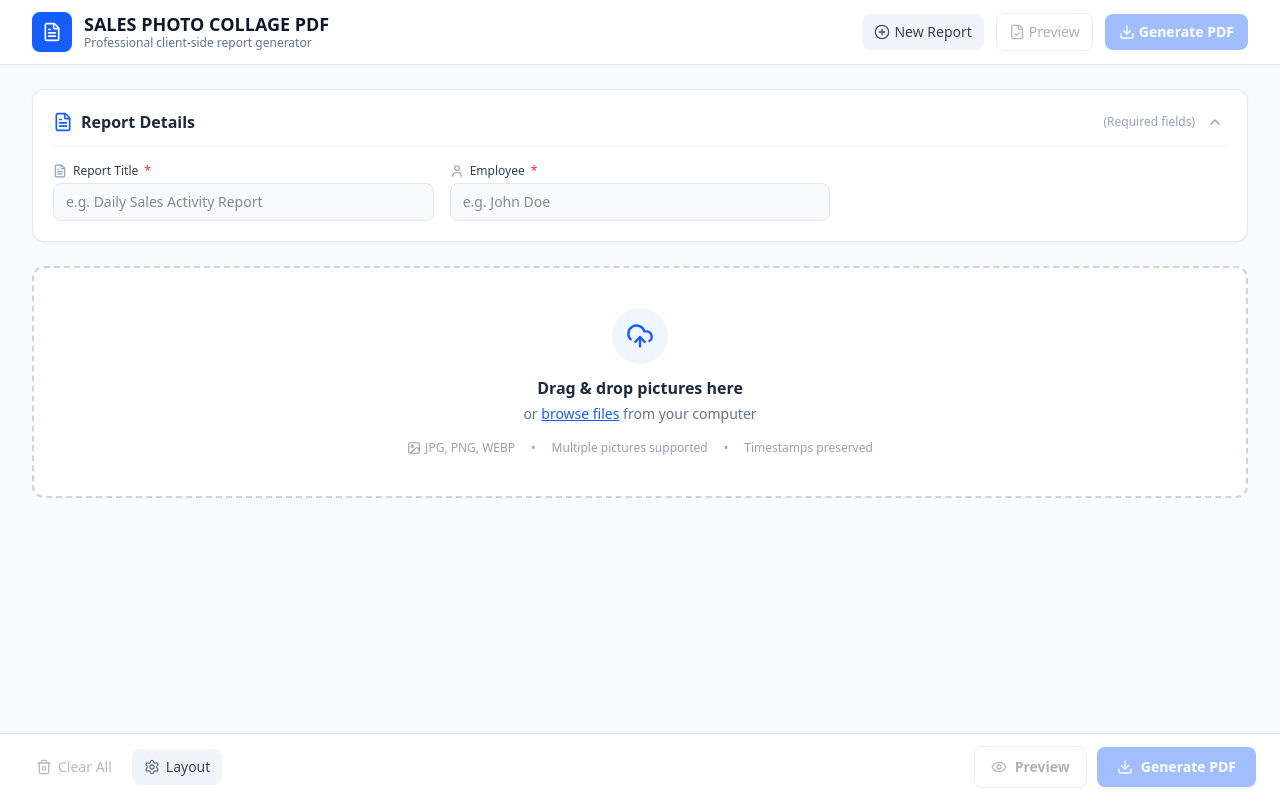
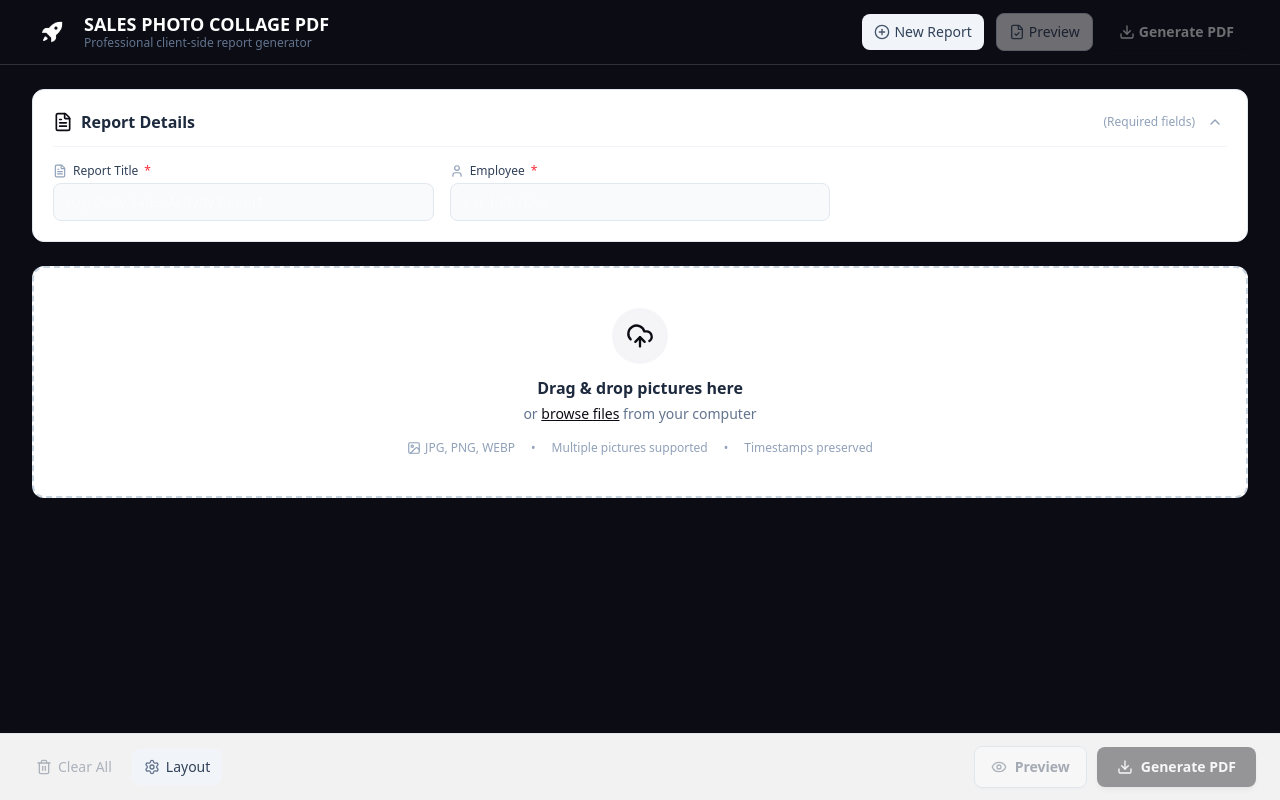
Before and after one commit to bacolodcarljanusprimetech-blip/sales_report, a React (Vite) app in the folder sales-report-pdf/: page / in a window 1280 px wide. Built offline with nearby package versions, Linux system fonts and the light colour scheme.

Commit message:
color changes

```diff
--- a/sales-report-pdf/index.html
+++ b/sales-report-pdf/index.html
@@ -2,9 +2,9 @@
 <html lang="en">
   <head>
     <meta charset="UTF-8" />
-    <link rel="icon" type="image/svg+xml" href="/favicon.svg" />
+    <link rel="icon" type="image/png" href="/app_logo.png" />
     <meta name="viewport" content="width=device-width, initial-scale=1.0" />
-    <title>sales-report-pdf</title>
+    <title>Sales Photo Collage PDF</title>
   </head>
   <body>
     <div id="root"></div>
--- a/sales-report-pdf/src/App.tsx
+++ b/sales-report-pdf/src/App.tsx
@@ -291,7 +291,7 @@ export function App() {
   }
 
   return (
-    <div className="min-h-screen flex flex-col bg-slate-50 text-slate-900">
+    <div className="min-h-screen flex flex-col bg-[#0c0c14] text-white">
       <Header
         onNewReport={handleNewReport}
         onGeneratePdf={handleGeneratePdf}
--- a/sales-report-pdf/src/components/Header.tsx
+++ b/sales-report-pdf/src/components/Header.tsx
@@ -1,5 +1,5 @@
 import React from 'react'
-import { FileText, PlusCircle, Download, FileCheck } from 'lucide-react'
+import { PlusCircle, Download, FileCheck } from 'lucide-react'
 
 interface HeaderProps {
   onNewReport: () => void
@@ -17,15 +17,17 @@ export const Header: React.FC<HeaderProps> = ({
   isGenerating,
 }) => {
   return (
-    <header className="sticky top-0 z-30 bg-white border-b border-slate-200 shadow-xs">
+    <header className="sticky top-0 z-30 bg-[#0c0c14] border-b border-white/15 shadow-xs">
       <div className="max-w-7xl mx-auto px-3 sm:px-6 lg:px-8 min-h-[56px] sm:min-h-[64px] flex items-center justify-between gap-2 sm:gap-3 py-2 sm:py-0">
         {/* Logo & App Title */}
         <div className="flex items-center gap-2 sm:gap-3 min-w-0">
-          <div className="w-8 h-8 sm:w-10 sm:h-10 rounded-lg bg-blue-600 text-white flex items-center justify-center shadow-xs shrink-0">
-            <FileText className="w-4 h-4 sm:w-5 sm:h-5" />
-          </div>
+          <img
+            src="/app_logo.png"
+            alt=""
+            className="w-8 h-8 sm:w-10 sm:h-10 rounded-full object-cover shrink-0"
+          />
           <div className="min-w-0">
-            <h1 className="text-sm sm:text-base md:text-lg font-bold text-slate-900 leading-tight truncate">
+            <h1 className="text-sm sm:text-base md:text-lg font-bold text-white leading-tight truncate">
               SALES PHOTO COLLAGE PDF
             </h1>
             <p className="hidden sm:block text-xs text-slate-500 truncate">
--- a/sales-report-pdf/src/index.css
+++ b/sales-report-pdf/src/index.css
@@ -1,4 +1,18 @@
 @import "tailwindcss";
+
+@theme {
+  --color-blue-50: #f5f5f7;
+  --color-blue-100: #e8e8ec;
+  --color-blue-200: #d1d1d8;
+  --color-blue-300: #aaaab5;
+  --color-blue-400: #7d7d8b;
+  --color-blue-500: #4e4e5d;
+  --color-blue-600: #0c0c14;
+  --color-blue-700: #090910;
+  --color-blue-800: #07070c;
+  --color-blue-900: #050508;
+  --color-blue-950: #030305;
+}
 
 :root {
   font-family: system-ui, -apple-system, BlinkMacSystemFont, 'Segoe UI', Roboto, Oxygen, Ubuntu, Cantarell, sans-serif;
@@ -16,8 +30,8 @@ html {
 body {
   margin: 0;
   min-height: 100vh;
-  background-color: #f8fafc;
-  color: #0f172a;
+  background-color: #0c0c14;
+  color: #ffffff;
   -webkit-font-smoothing: antialiased;
   overflow-x: hidden;
 }
```
Also changed, not shown: sales-report-pdf/public/app_logo.png (added).
